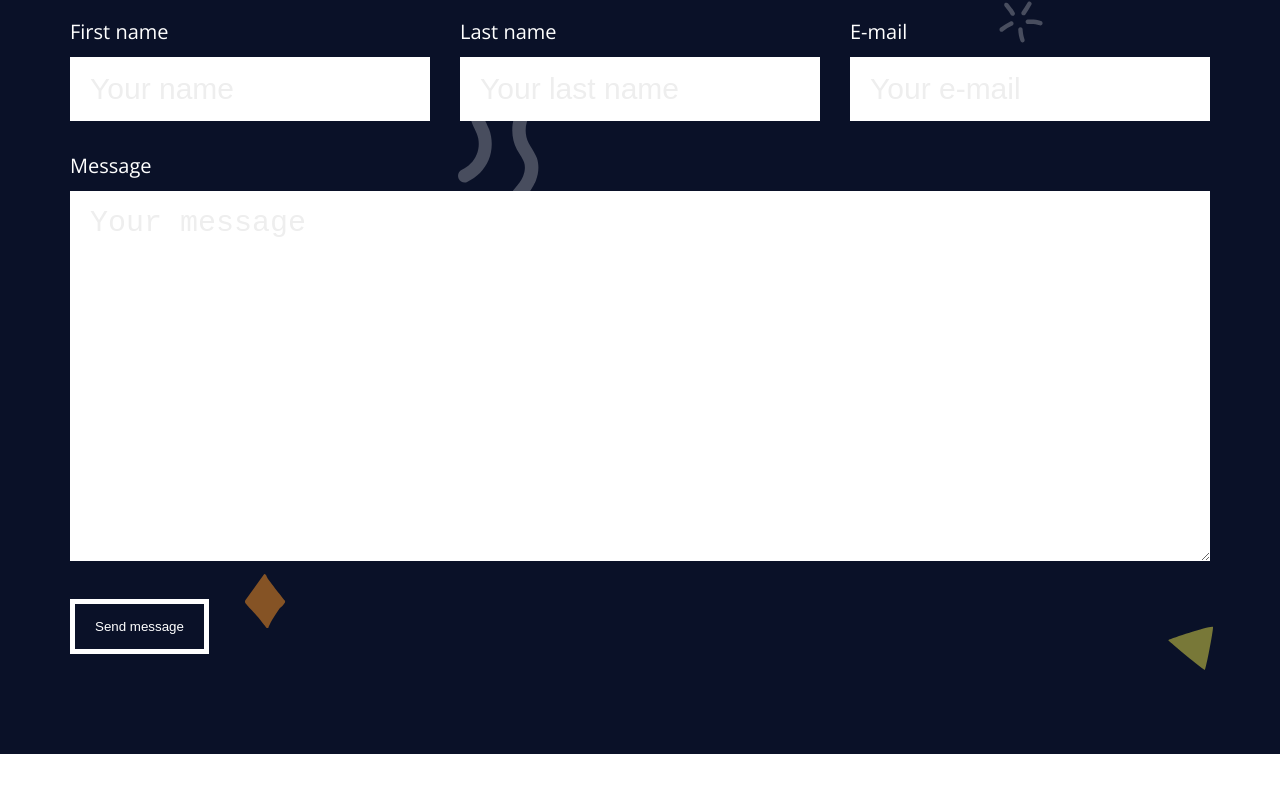
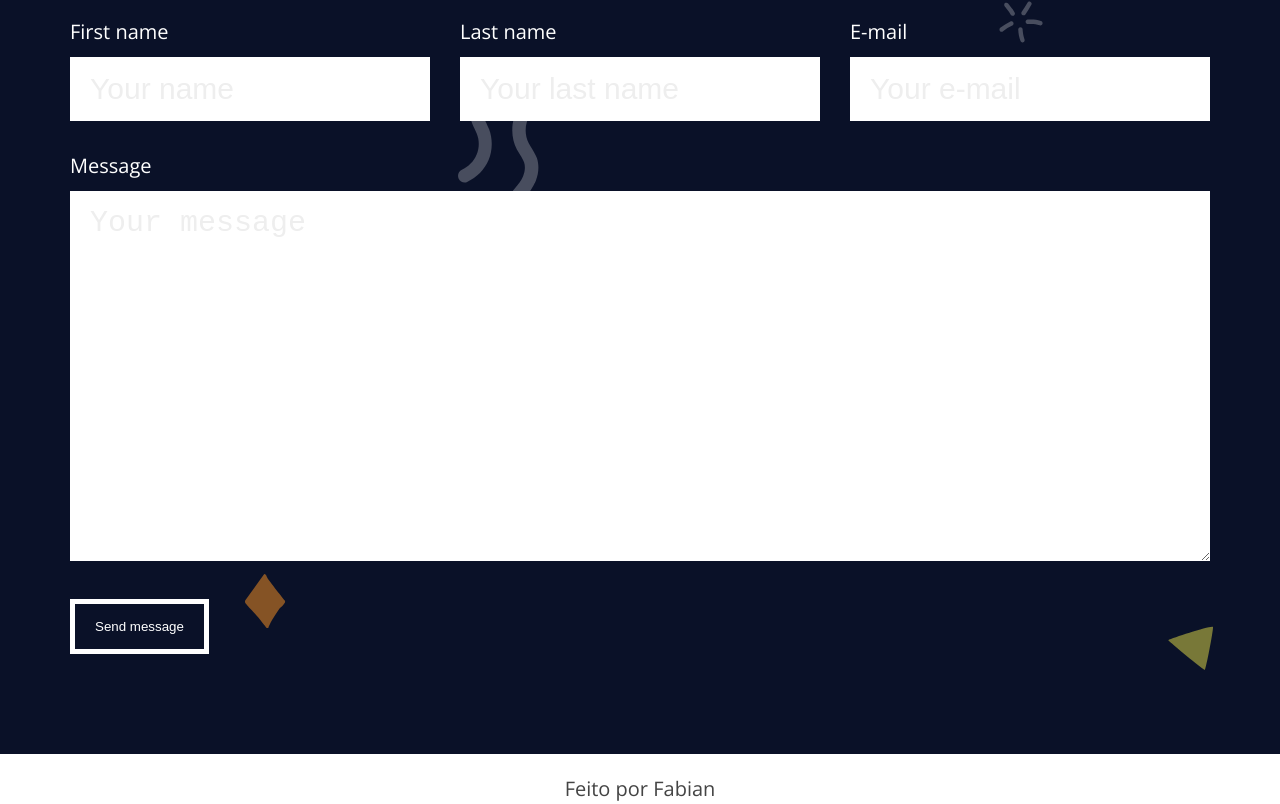
Before and after one commit to FabianLopesLucas/meu-site, a plain HTML site: page index.html in a window 1280 px wide. Shown: the part 6168-6972 px from the top of the page. Before the commit the page ends 6922 px from the top, so only its background shows below. Drawn offline with nearby package versions, Linux system fonts and the light colour scheme.

Commit message:
adicionado rodapé

```diff
--- a/assets/css/styles.css
+++ b/assets/css/styles.css
@@ -154,9 +154,7 @@
 
 .footer {
     text-align: center;
-    bottom: 0;
-    position: fixed;
-    width: 100%;
+    justify-content: center;
 }
 
 .footer a {
--- a/index.html
+++ b/index.html
@@ -259,7 +259,9 @@
             </div>
         </div>
     </section>
-
+ <footer id="footer" class="footer white-bg">
+    <p><a>Feito por Fabian</a></p>
+ </footer>
 
     <a class="back-to-top" href="#">➤</a>
 </body>
```
